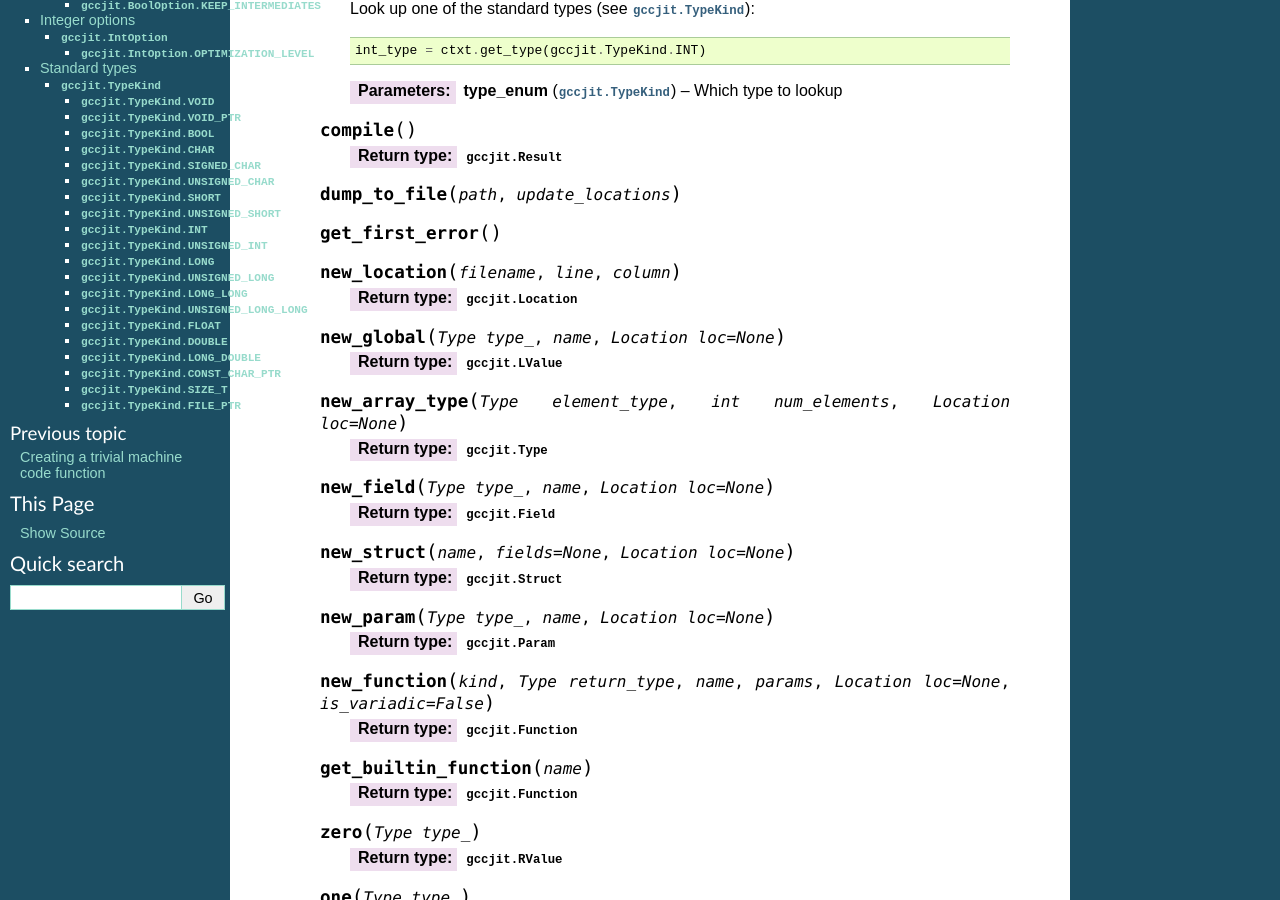
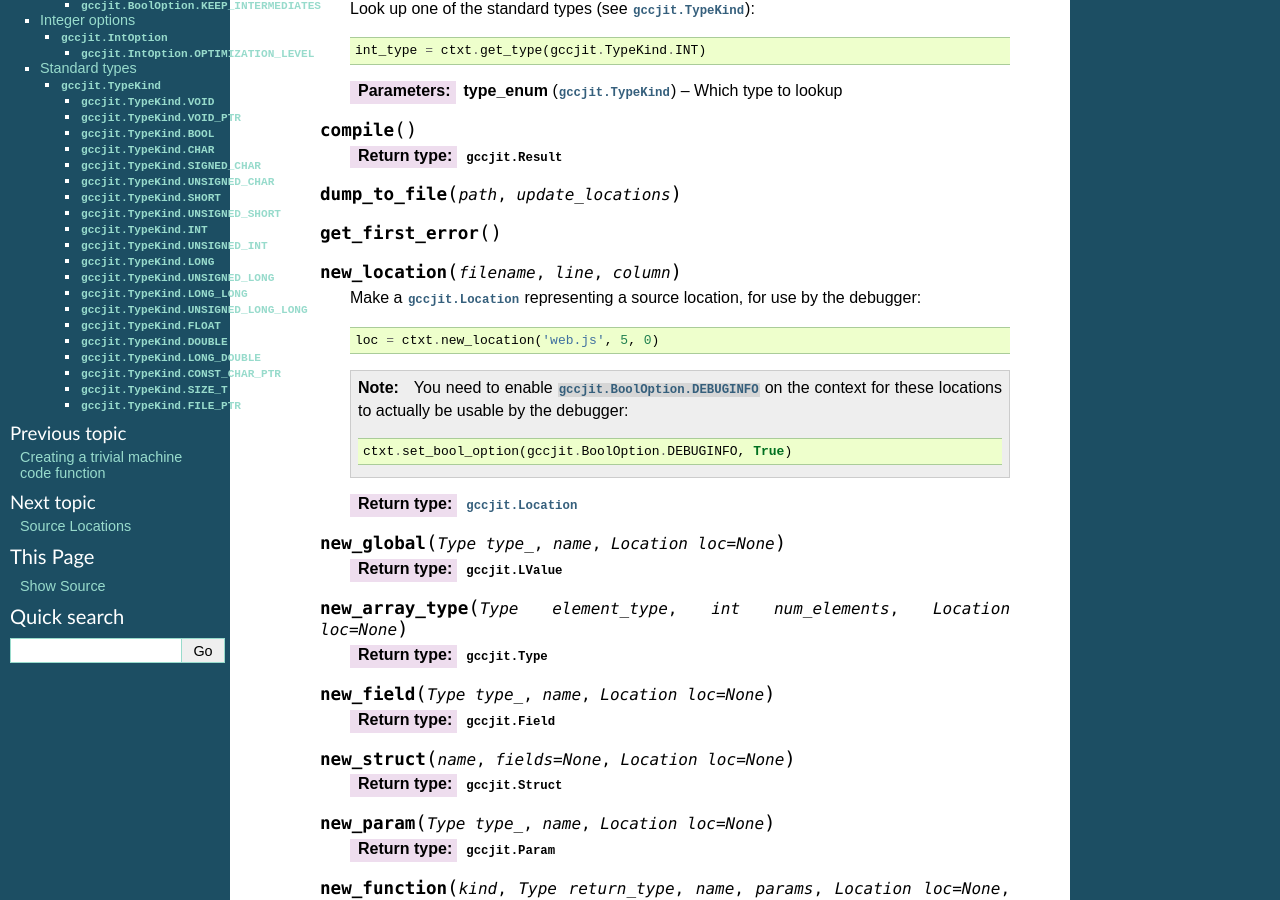
Before and after one commit to davidmalcolm/pygccjit, a Sphinx documentation site: the page built from doc/contexts.rst, in a window 1280 px wide and 900 px high, scrolled down 750 px. Built offline with Sphinx 7.4.7, drawn with Linux system fonts in a browser that asks for light colours.

Commit message:
Document gccjit.Context.new_location

```diff
--- a/doc/contexts.rst
+++ b/doc/contexts.rst
@@ -77,6 +77,18 @@ Compilation contexts
     .. py:method:: get_first_error()
 
     .. py:method:: new_location(filename, line, column)
+
+       Make a :py:class:`gccjit.Location` representing a source location,
+       for use by the debugger::
+
+           loc = ctxt.new_location('web.js', 5, 0)
+
+       .. note::
+
+          You need to enable :py:data:`gccjit.BoolOption.DEBUGINFO` on the
+          context for these locations to actually be usable by the debugger::
+
+            ctxt.set_bool_option(gccjit.BoolOption.DEBUGINFO, True)
 
        :rtype: :py:class:`gccjit.Location`
 
--- a/doc/index.rst
+++ b/doc/index.rst
@@ -25,6 +25,7 @@ Contents:
 
    trivial-example.rst
    contexts.rst
+   locations.rst
 
 This document described the Python bindings to
 `libgccjit <http://gcc.gnu.org/wiki/JIT>`_.
```
Also changed, not shown: doc/locations.rst (added, +51 -0 lines).
